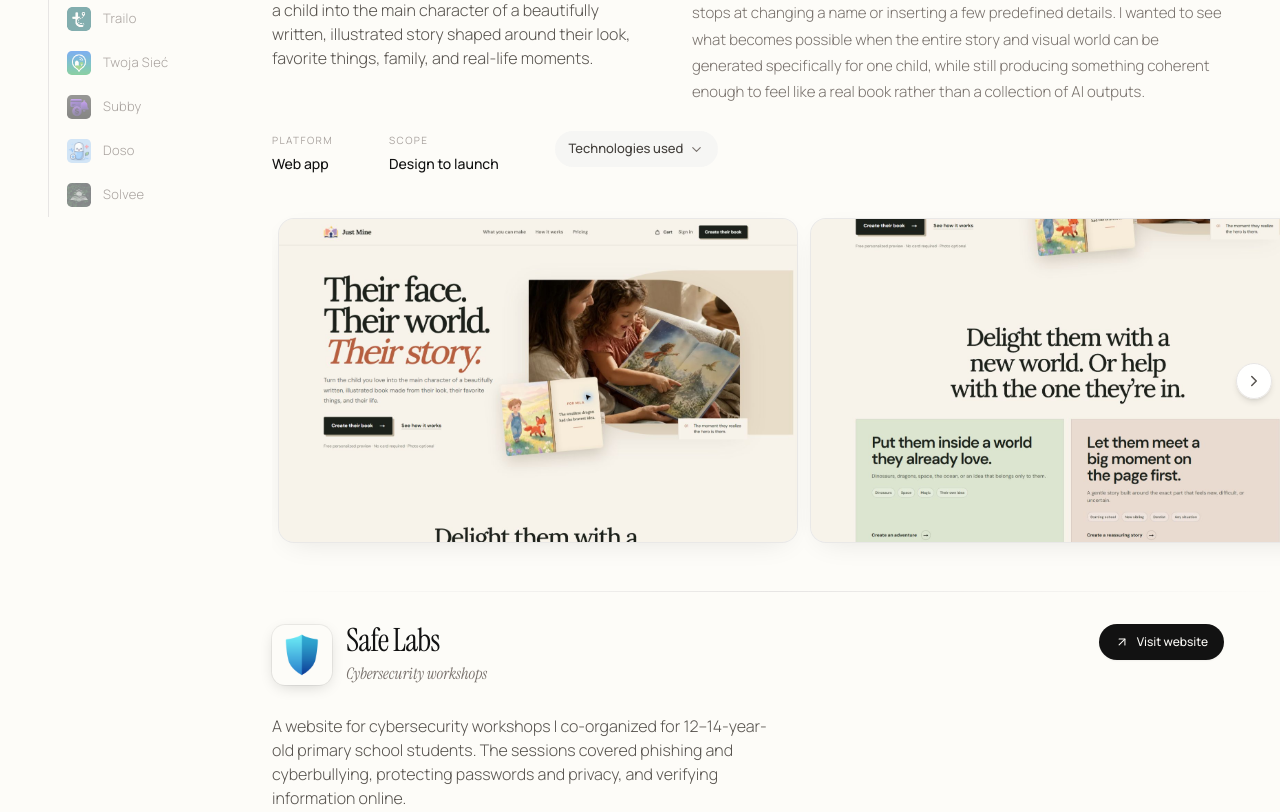
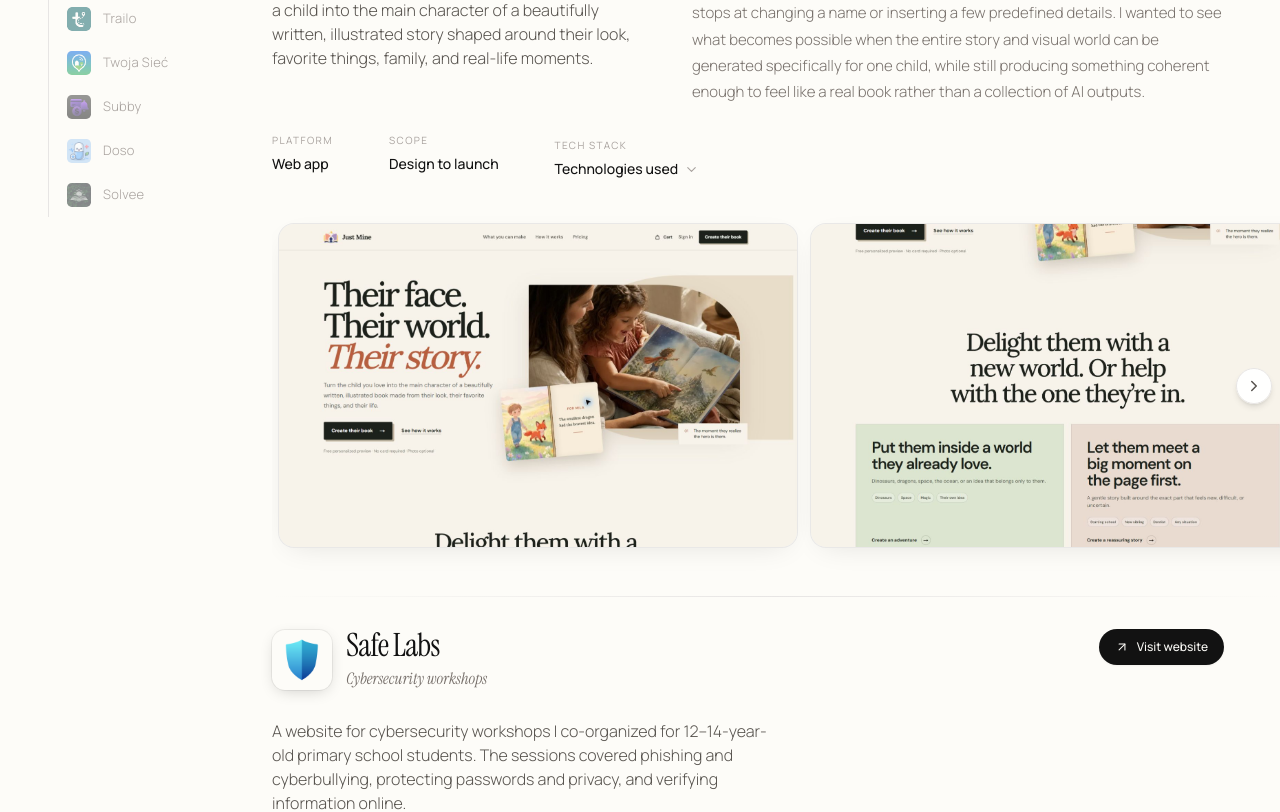
Before and after one commit to realmikolajpiech/mikolajpiechwebsite, a React (Vite) app: page /portfolio in a window 1280 px wide. Shown: the part 820-1632 px from the top of the page. Built offline with nearby package versions, Linux system fonts and the light colour scheme.

Commit message:
Align technologies with project facts

```diff
--- a/components/ProjectShowcase.tsx
+++ b/components/ProjectShowcase.tsx
@@ -99,14 +99,19 @@
 
   return (
     <details className="group">
-      <summary className="inline-flex cursor-pointer list-none items-center gap-1.5 rounded-full bg-stone-100/90 px-3.5 py-2 text-[13px] font-medium text-stone-700 outline-none transition-colors hover:bg-stone-200/80 focus-visible:ring-2 focus-visible:ring-stone-400/40 dark:bg-stone-800 dark:text-stone-200 dark:hover:bg-stone-700/80 [&::-webkit-details-marker]:hidden">
-        <span>{site.ui.technologies_used}</span>
-        <ChevronDown
-          size={15}
-          strokeWidth={1.75}
-          aria-hidden="true"
-          className="shrink-0 text-stone-500 transition-transform duration-200 group-open:rotate-180 dark:text-stone-400"
-        />
+      <summary className="inline-flex cursor-pointer list-none flex-col items-start rounded-sm outline-none transition-colors focus-visible:ring-2 focus-visible:ring-stone-400/40 [&::-webkit-details-marker]:hidden">
+        <span className="mb-1.5 text-[10px] uppercase tracking-[0.14em] text-stone-400 dark:text-stone-500">
+          {site.ui.tech_stack}
+        </span>
+        <span className="inline-flex items-center gap-1.5 text-[13px] font-medium text-ink transition-colors group-hover:text-stone-600 sm:text-sm dark:text-stone-100 dark:group-hover:text-stone-300">
+          {site.ui.technologies_used}
+          <ChevronDown
+            size={15}
+            strokeWidth={1.75}
+            aria-hidden="true"
+            className="shrink-0 text-stone-400 transition-transform duration-200 group-open:rotate-180 dark:text-stone-500"
+          />
+        </span>
       </summary>
 
       <dl className="mt-3 grid gap-x-10 gap-y-5 rounded-xl bg-stone-100/60 p-4 sm:grid-cols-2 sm:p-5 dark:bg-stone-800/45">
--- a/content/site.json
+++ b/content/site.json
@@ -36,6 +36,7 @@
     "platform": "Platform",
     "category": "Category",
     "scope": "Scope",
+    "tech_stack": "Tech stack",
     "technologies_used": "Technologies used",
     "visit": "Visit",
     "website_preview": "website preview",
--- a/content/site.pl.json
+++ b/content/site.pl.json
@@ -36,6 +36,7 @@
     "platform": "Platforma",
     "category": "Kategoria",
     "scope": "Zakres",
+    "tech_stack": "Technologie",
     "technologies_used": "Wykorzystane technologie",
     "visit": "Odwiedź",
     "website_preview": "podgląd strony",
```
